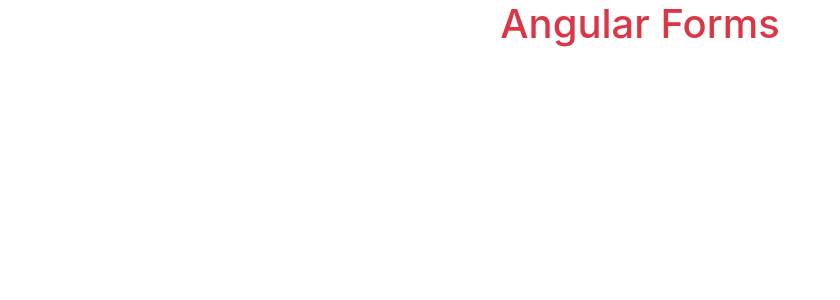
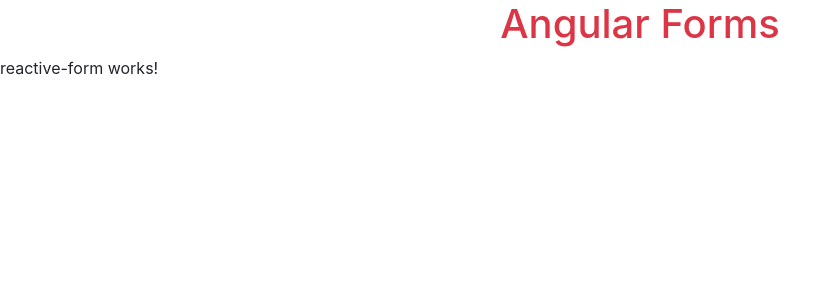
Before and after one commit to mennaelnokally22/Angular-Forms, an Angular app: page / in a window 1280 px wide. Shown: the top 300 px of the page, without its empty margins (0-840 px from the left). Built offline with nearby package versions, Linux system fonts and the light colour scheme.

Commit message:
🎨 IMPROVE: Displaying the form

```diff
--- a/src/app/app.component.html
+++ b/src/app/app.component.html
@@ -1 +1,3 @@
 <h1 class="text-danger text-center">Angular Forms</h1>
+
+<app-reactive-form></app-reactive-form>
```
